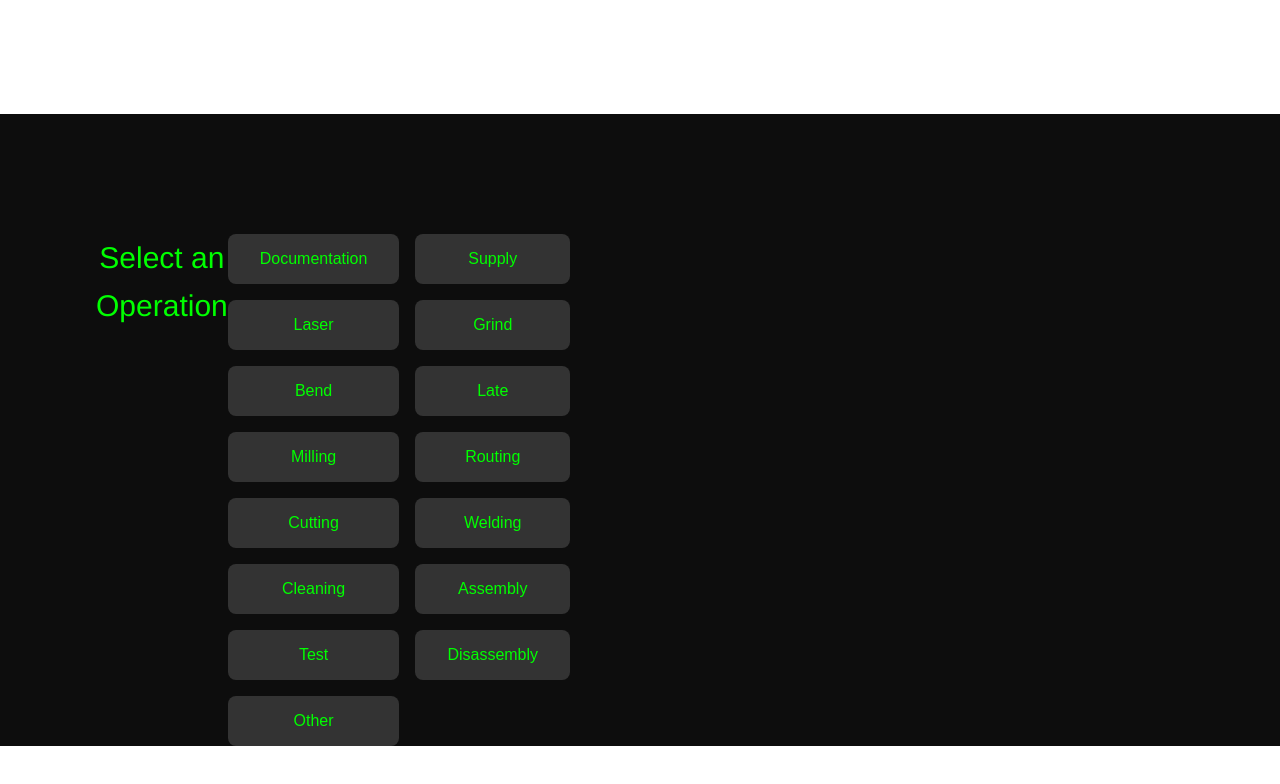
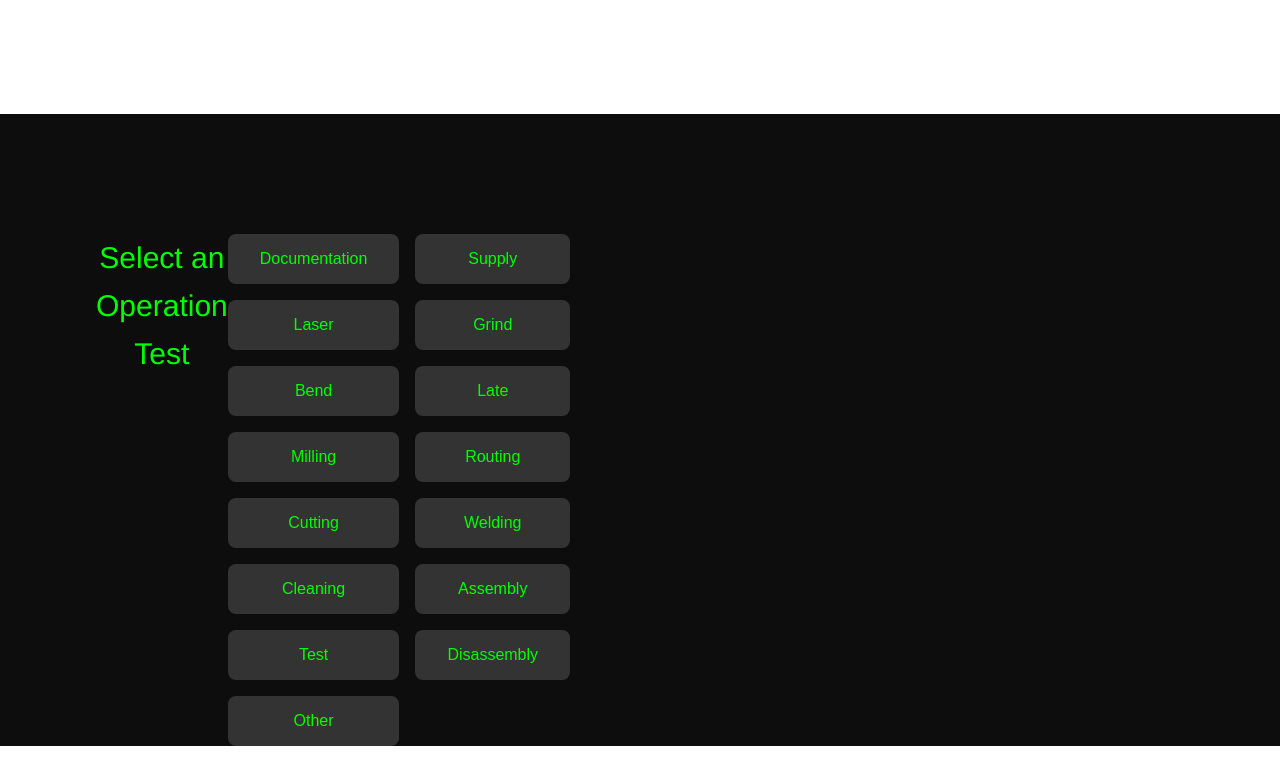
Before and after one commit to Tetamat/vue-spa, a Vue app: page / in a window 1280 px wide. Shown: the top 784 px of the page. Built offline with nearby package versions, Linux system fonts and the light colour scheme.

Commit message:
try to connect with firebase

```diff
--- a/src/views/AddTaskView.vue
+++ b/src/views/AddTaskView.vue
@@ -1,14 +1,20 @@
 <script setup>
 import { ref, onMounted, onBeforeMount } from "vue";
+import db from "@/firebase";
 // import { axios } from 'axios';
 import jsonData from "@/assets/demodb.json"; // Adjust the path as needed
+
 
 const operations = ref({});
 const taskData = ref({});
 // const addTask = ref({});
 
+operations.value = db.operations
+
+
 const addTask = () => {
   console.log(taskData.value);
+  db.tasks.add(taskData.value);
   taskData.value = {
     title: "",
     number: "",
--- a/src/views/OperationSelectionView.vue
+++ b/src/views/OperationSelectionView.vue
@@ -14,7 +14,7 @@ const selectOperation = (opID) => {
 
 <template>
   <div id="app">
-    <h1>Select an Operation</h1>
+    <h1>Select an Operation Test</h1>
     <div class="operation-select">
       <button
         v-for="op in operations"
```
